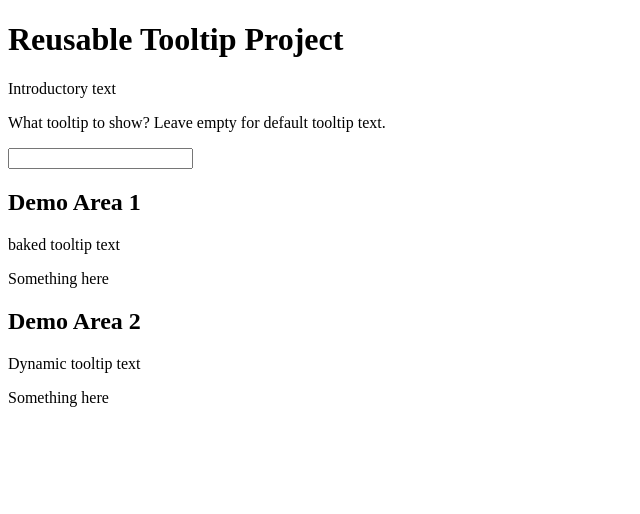
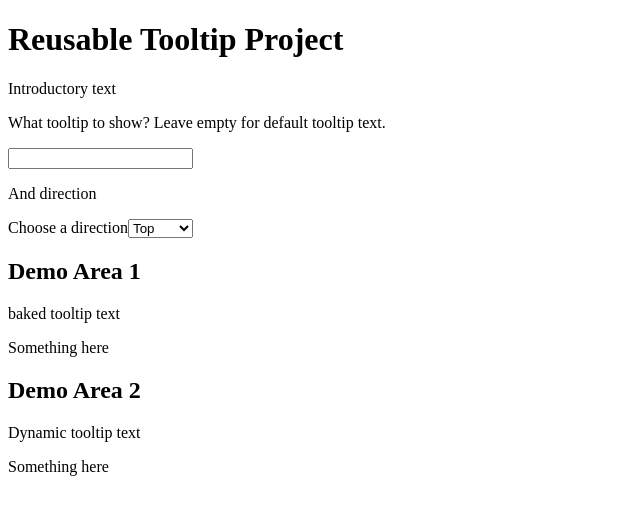
Before and after one commit to piyush-mishra-pm/Reusable-React-Tooltip, a React (Create React App) app: page / in a window 1280 px wide. Shown: the top 514 px of the page, without its empty margins (0-640 px from the left). Built offline with nearby package versions, Linux system fonts and the light colour scheme.

Commit message:
Direction Dropdown added.

```diff
--- a/src/App.js
+++ b/src/App.js
@@ -2,6 +2,7 @@ import React, { useState } from "react";
 
 import Tooltip from "./components/Tooltip";
 import InputText from "./components/InputText";
+import DropdownMenu from "./components/DropdownMenu";
 
 import "./App.css";
 
@@ -11,6 +12,12 @@ function App() {
         setTooltipText(newTooltipText);
     };
 
+    const [direction, setDirection] = useState("top");
+    const onTooltipDirectionChange = (newTooltipDirection) => {
+        setDirection(newTooltipDirection);
+        console.log(direction);
+    };
+
     return (
         <div>
             <h1>Reusable Tooltip Project</h1>
@@ -18,6 +25,8 @@ function App() {
                 <p>Introductory text</p>
                 <p>What tooltip to show? Leave empty for default tooltip text.</p>
                 <InputText onTextChange={onTooltipTextChange} />
+                <p>And direction</p>
+                <DropdownMenu onDirectionChange={setDirection} />
             </section>
             <section>
                 <h2>Demo Area 1</h2>
@@ -32,7 +41,7 @@ function App() {
                 <h2>Demo Area 2</h2>
                 <div>
                     <p>Dynamic tooltip text</p>
-                    <Tooltip content={tooltipText} direction="bottom">
+                    <Tooltip content={tooltipText} direction={direction}>
                         Something here
                     </Tooltip>
                 </div>
--- /dev/null
+++ b/src/components/DropdownMenu.js
@@ -0,0 +1,27 @@
+import React, { useState } from "react";
+
+/*
+    Listens for direction change input and notifies parent of the same.
+*/
+
+const DropdownMenu = (props) => {
+    const [direction, setDirection] = useState("top");
+    const onDirectionChange = (newDirection) => {
+        setDirection(newDirection);
+        props.onDirectionChange(newDirection);
+    };
+
+    return (
+        <label>
+            Choose a direction
+            <select name="cars" value={direction} onChange={(e) => onDirectionChange(e.target.value)}>
+                <option value="top">Top</option>
+                <option value="bottom">Bottom</option>
+                <option value="right">Right</option>
+                <option value="left">Left</option>
+            </select>
+        </label>
+    );
+};
+
+export default DropdownMenu;
```
Also changed, not shown: src/components/DropdownMenu.css (added).
